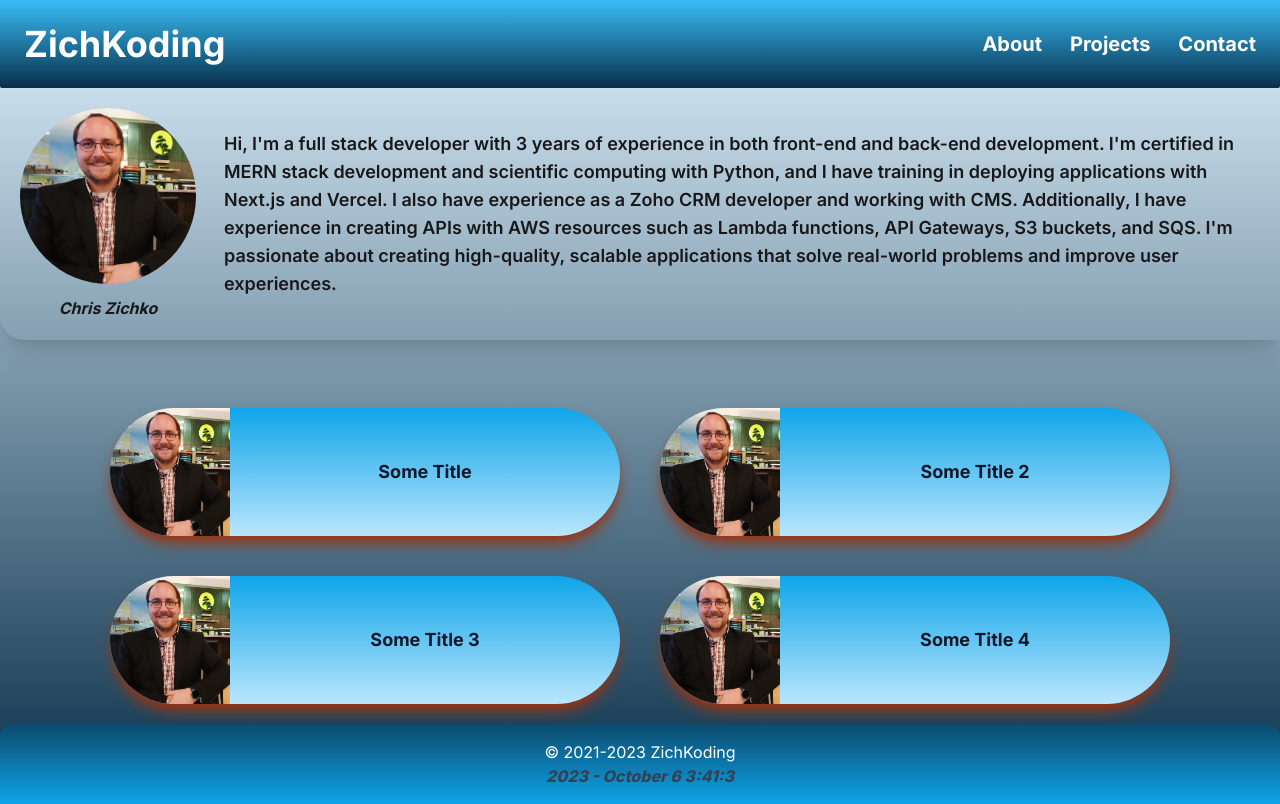
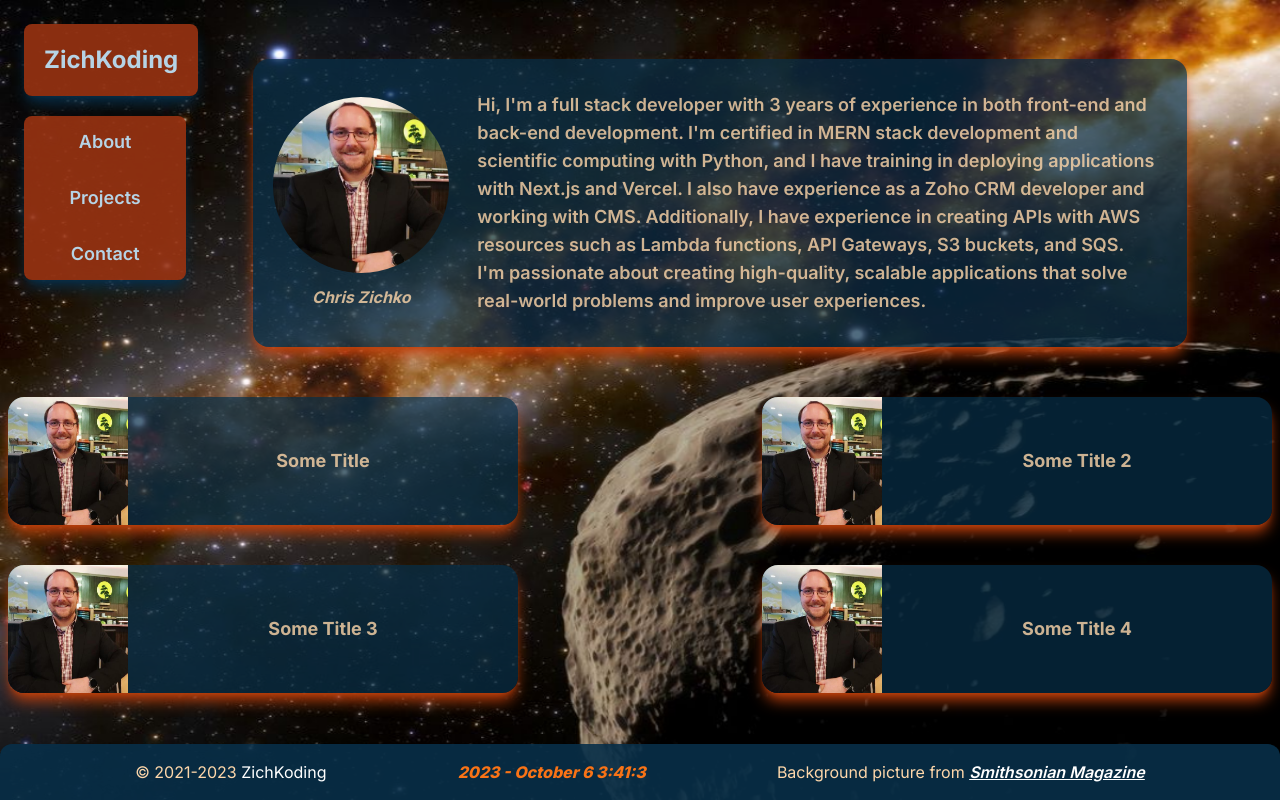
Before and after one commit to ZichKoding/ZichKoding.github.io, a Next.js app in the folder portfolio/: page / in a window 1280 px wide. Built offline with nearby package versions, Linux system fonts and the light colour scheme.

Commit message:
Went with a new design. Like it much better. Going to deploy to vercel.

```diff
--- a/portfolio/app/about/page.tsx
+++ b/portfolio/app/about/page.tsx
@@ -5,13 +5,14 @@ export default function About() {
   const lorem = new LoremIpsum();
   return (
     <>
-      <main className="flex flex-grow justify-center items-center ">
+      <main className="flex flex-grow justify-center items-center sm:ml-36">
         <div className="flex flex-col justify-evenly w-10/12 p-3 items-center
-                      text-zinc-900 rounded-3xl shadow-xl shadow-orange-950">
-          <h3 className="w-10/12 text-3xl font-extrabold py-5">
+                      bg-sky-950 bg-opacity-70 text-orange-200 text-opacity-80
+                      rounded-3xl shadow-xl shadow-orange-700">
+          <h3 className="w-10/12 text-3xl text-op font-extrabold py-5">
             A Little About Me...
           </h3>
-          <p className="w-10/12 py-5 font-bold text-slate-900">
+          <p className="w-10/12 py-5 font-bold">
             {lorem.generateWords(100)}
           </p>
         </div>
--- a/portfolio/app/contact/page.tsx
+++ b/portfolio/app/contact/page.tsx
@@ -3,6 +3,9 @@ import Header from '@/components/Header';
 export default function Contact() {
   return (
     <>
+      <main className="flex flex-grow">
+
+      </main>
     </>
   )
 }
--- a/portfolio/app/layout.tsx
+++ b/portfolio/app/layout.tsx
@@ -3,6 +3,8 @@ import type { Metadata } from 'next'
 import { Inter } from 'next/font/google'
 import Header from '@/components/Header'
 import Footer from '@/components/Footer'
+import Image from 'next/image'
+
 
 const inter = Inter({ subsets: ['latin'] })
 
@@ -13,8 +15,10 @@ export const metadata: Metadata = {
 
 export default function RootLayout({children,}: {children: React.ReactNode}) {
   return (
-    <html lang="en" className="bg-gradient-to-t from-sky-950 to-sky-100">
+    <html lang="en">
       <body className={`min-h-screen flex flex-col ${inter.className}`}>
+        <Image src="/farfarout-illustration-scaled.jpg" alt="Picture of the author" width={500} height={500}
+                className="fixed w-full h-full -z-30" />
         <Header />
         {children}
         <Footer />
--- a/portfolio/app/page.tsx
+++ b/portfolio/app/page.tsx
@@ -3,10 +3,11 @@ import Image from 'next/image';
 
 export default function Home() {
   return (
-    <>
-      <main className="flex flex-grow flex-col gap-12">
-        <div className="flex flex-col justify-between p-3 items-center
-                      {/*bg-gradient-to-t from-sky-400 to-sky-800*/} text-zinc-900 rounded-bl-3xl shadow-xl sm:flex-row">
+    <main className="flex flex-grow flex-col justify-evenly">
+      <div className="flex flex-col gap-12 h-fit items-center sm:ml-40">
+        <div className="flex flex-col justify-between w-10/12 h-full mt-7 p-3 items-center
+                        bg-sky-950 bg-opacity-70 text-orange-200 text-opacity-80
+                        rounded-2xl shadow-lg shadow-orange-700 lg:flex-row">
           <div className="flex flex-col flex-shrink-0 gap-3 w-32 h-auto
                           overflow-hidden p-2 items-center sm:w-48 sm:h-auto">
             <Image src="/profile_pic.jpg"
@@ -27,9 +28,8 @@ export default function Home() {
             that solve real-world problems and improve user experiences.
           </p>
         </div>
-
-        <FeaturedProjects />
-      </main>
-    </>
+      </div>
+      <FeaturedProjects />
+    </main>
   )
 }
--- a/portfolio/app/projects/page.tsx
+++ b/portfolio/app/projects/page.tsx
@@ -3,6 +3,9 @@ import Header from '@/components/Header';
 export default function Projects() {
   return (
     <>
+      <main className="flex flex-grow">
+
+      </main>
     </>
   )
 }
--- a/portfolio/components/FeaturedProjects.tsx
+++ b/portfolio/components/FeaturedProjects.tsx
@@ -29,14 +29,15 @@ export default function FeaturedProjects() {
         <div className="w-full py-5 items-center">
             <div className="flex flex-col px-2 items-center gap-10 md:grid lg:grid-cols-2">
                 {featuredProjects.map((project, index) => (
-                    <div key={index} className={`w-10/12 h-20 sm:h-32 rounded-full
-                                                bg-gradient-to-t from-sky-200 to-sky-500 hover:bg-cyan-900
-                                                shadow-lg shadow-orange-800 flex flex-row justify-center
+                    <div key={index} className={`w-10/12 lg:w-10/12 md:w-3/4  h-20 sm:h-32
+                                                bg-sky-950 bg-opacity-70 text-orange-200 text-opacity-80
+                                                rounded-2xl shadow-lg shadow-orange-700 flex flex-row justify-center
                                                 items-center text-center
-                                                ${index % 2 === 0 ? 'sm:ml-auto' :
+                                                ${index % 2 !== 0 ? 'sm:ml-auto' :
                                                                     'sm:mr-auto'}`}>
-                        <Image src={project.image_path} alt={project.title} width={120} height={120} className="h-20 sm:h-32 rounded-l-full mr-auto" />
-                        <div className="flex flex-col justify-center items-center text-slate-900 text-center mr-auto">
+                        <Image src={project.image_path} alt={project.title} width={120} height={120}
+                                className="h-20 sm:h-32 rounded-l-2xl mr-auto" />
+                        <div className="flex flex-col justify-center items-center text-center mr-auto">
                             <h3 className="text-lg font-bold">{project.title}</h3>
                         </div>
                     </div>
--- a/portfolio/components/Footer.tsx
+++ b/portfolio/components/Footer.tsx
@@ -2,6 +2,9 @@
 
 import Link from 'next/link';
 import { useState, useEffect, use } from 'react';
+
+// const IMG_URL = "https://th-thumbnailer.cdn-si-edu.com/fYvl2DtHz91U-teHxzU1zz53mGU=/1000x750/filters:no_upscale():focal(1633x731:1634x732)/https://tf-cmsv2-smithsonianmag-media.s3.amazonaws.com/filer/b4/a6/b4a67cc0-c66e-4634-8c59-c5a6c1372aeb/farfarout-illustration-scaled.jpg";
+const IMG_URL = "https://www.smithsonianmag.com/smart-news/meet-farfarout-most-distant-object-solar-system-180977033/"
 
 interface DateTime {
     year: number;
@@ -39,18 +42,25 @@ export default function Footer() {
     }, []);
 
     return (
-        <footer className="styicky bottom-0 rounded-t-xl w-full
-                            bg-gradient-to-t from-sky-500 to-sky-900 text-white text-center
-                            p-4 shadow-md">
+        <footer className="relative flex flex-col sm:flex-row gap-3 bottom-0 ml-auto rounded-t-xl w-full
+                            bg-sky-950 bg-opacity-90 text-orange-200 text-center
+                            p-4 shadow-md justify-evenly">
             <p>
                 &copy; {`2021-${dateTime.year}`}{' '}
                 <Link href="/" className="text-white hover:text-blue-300">
                     ZichKoding
                 </Link>
             </p>
-            <p className="font-extrabold italic text-slate-700">
+            <p className="font-extrabold italic text-orange-500">
                 {dateTime.year} - {new Date(dateTime.year, dateTime.month - 1).toLocaleString('default', { month: 'long' })} {dateTime.day}{' '}
                 {dateTime.hour}:{dateTime.minute}:{dateTime.second}
+            </p>
+
+            <p>
+                Background picture  from{' '}
+                <Link href={IMG_URL} target="_blank" className="text-white font-semibold italic underline">
+                    Smithsonian Magazine
+                </Link>
             </p>
         </footer>
     );
--- a/portfolio/components/Header.tsx
+++ b/portfolio/components/Header.tsx
@@ -3,22 +3,29 @@ import Link from 'next/link';
 export default function Header() {
     return (
         <>
-            <header className="flex flex-col bg-gradient-to-t from-sky-950 to-sky-400 items-center
-                                w-full p-6 shadow- shadow-orange-950 z-10
-                                rounded-b-sm sm:flex-row sm:justify-between">
-                <Link href="/" className="font-bold text-4xl
-                                         text-white py-10 sm:py-0">
+            <header className="sticky sm:absolute top-0 flex sm:flex-col gap-2 sm:gap-5
+                                p-3 sm:p-6 z-10 text-sky-200 text-opacity-90
+                                ml-auto">
+                <Link href="/" className="bg-orange-800 bg-opacity-90 shadow-lg shadow-sky-950
+                                        hover:bg-sky-800 hover:bg-opacity-90 hover:text-orange-200
+                                        hover:shadow-orange-950
+                                        p-3 sm:p-5 h-fit text-2xl align-center font-bold rounded-lg">
                     ZichKoding
                 </Link>
-                <nav className="flex flex-row gap-7 items-center
-                                justify-between text-xl text-white font-bold">
-                    <Link href="/about">
+                <nav className="flex flex-col gap-7 items-center
+                                justify-between text-lg font-semibold
+                                bg-orange-800 bg-opacity-90 shadow-lg shadow-sky-950
+                                p-3 mr-3 rounded-lg">
+                    <Link href="/about" className="hover:bg-sky-800 hover:bg-opacity-90 hover:text-orange-200
+                                        hover:shadow-orange-950 w-full text-center rounded-lg">
                         About
                     </Link>
-                    <Link href="/projects">
+                    <Link href="/projects" className="hover:bg-sky-800 hover:bg-opacity-90 hover:text-orange-200
+                                        hover:shadow-orange-950 w-full text-center rounded-lg">
                         Projects
                     </Link>
-                    <Link href="/contact">
+                    <Link href="/contact" className="hover:bg-sky-800 hover:bg-opacity-90 hover:text-orange-200
+                                        hover:shadow-orange-950 w-full text-center rounded-lg">
                         Contact
                     </Link>
                 </nav>
```
Also changed, not shown: portfolio/public/farfarout-illustration-scaled.jpg (added).
